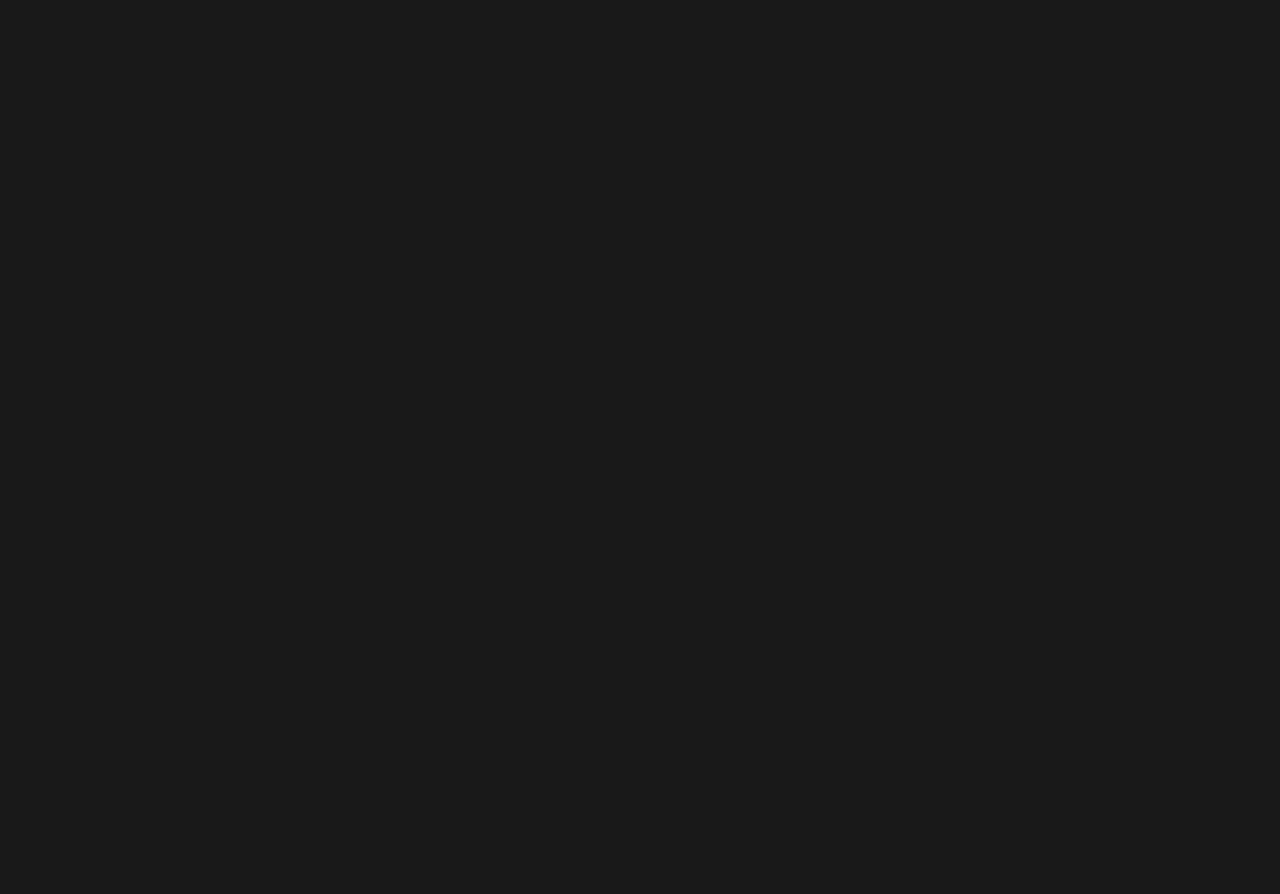
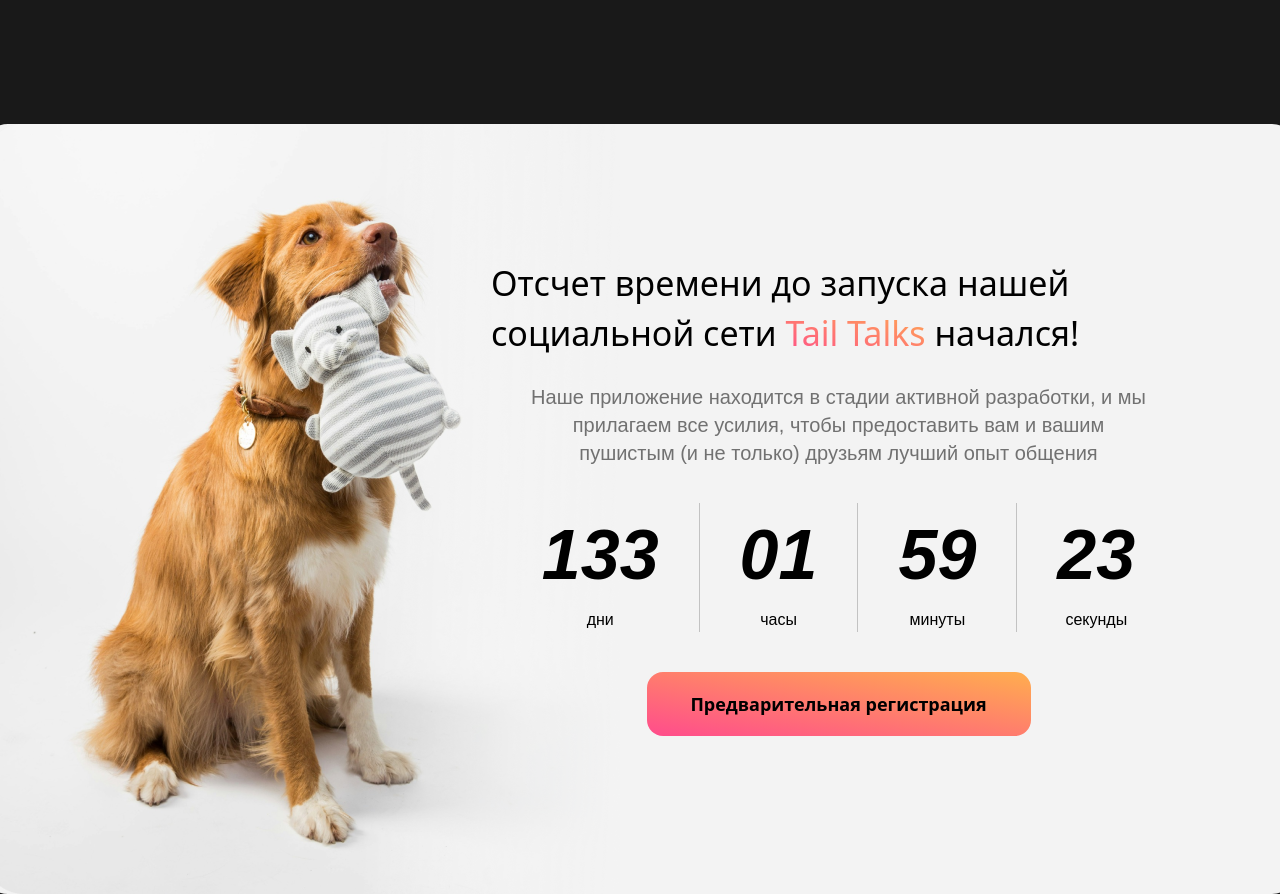
Before and after one commit to TailTalks/DevFront, a React (Create React App) app: page / in a window 1280 px wide. Shown: the part 2740-3634 px from the top of the page. Before the commit the page ends 2725 px from the top, so only its background shows below. Built offline with nearby package versions, Linux system fonts and the light colour scheme.

Commit message:
add registration section in dark mode

```diff
--- a/src/app/App.tsx
+++ b/src/app/App.tsx
@@ -205,6 +205,43 @@
 
 				{/*end TailTalks in telegram */}
 
+				{/*registation*/}
+
+				<div className='h-[770px] bg-[#F3F3F3] rounded-3xl bg-counterDog bg-left bg-no-repeat mt-[140px] mx-[-62px] flex justify-end'>
+					<div className='w-[805px] h-[500px] flex flex-col items-center mt-[134px] mb-[136px] pr-[110px]'>
+						<h3 className='font-sans text-[#000000] text-[34px] leading-[50px] font-medium'>
+						Отсчет времени до запуска нашей социальной сети
+						<span className='bg-clip-text text-transparent bg-orangeGradient'> Tail Talks </span> начался!
+						</h3>
+						<p className='font-Rubik Variable font-light text-xl text-[#717171] mt-[25px] text-center px-10'>
+						Наше приложение находится в стадии активной разработки, и мы прилагаем все усилия, чтобы предоставить вам и вашим пушистым (и не только) друзьям лучший опыт общения
+						</p>
+						<div className='flex mt-9'>
+							<div className='flex flex-col justify-center items-center border-r border-[black]/20 px-10'>
+								<span className='font-Rubik Variable font-semibold italic text-[70px]'>133</span>
+								<span className='font-Rubik Variable font-light text-base'>дни</span>
+							</div>
+							<div className='flex flex-col justify-center items-center border-r border-[black]/20 px-10'>
+								<span className='font-Rubik Variable font-semibold italic text-[70px]'>01</span>
+								<span className='font-Rubik Variable font-light text-base'>часы</span>
+							</div>
+							<div className='flex flex-col justify-center items-center border-r border-[black]/20 px-10'>
+								<span className='font-Rubik Variable font-semibold italic text-[70px]'>59</span>
+								<span className='font-Rubik Variable font-light text-base'>минуты</span>
+							</div>
+							<div className='flex flex-col justify-center items-center px-10'>
+								<span className='font-Rubik Variable font-semibold italic text-[70px]'>23</span>
+								<span className='font-Rubik Variable font-light text-base'>секунды</span>
+							</div>
+						</div>
+						<button className='font-sans font-bold text-lg w-96 h-16 rounded-2xl bg-orangeGradient mt-10'>
+							Предварительная регистрация
+						</button>
+					</div>
+				</div>
+
+				{/*end registration*/}
+
       </div>
       {/* end container */}
 
--- a/tailwind.config.js
+++ b/tailwind.config.js
@@ -21,6 +21,8 @@
 					"linear-gradient(to bottom, rgba(25, 25, 25, 0), rgba(25, 25, 25, 0), rgba(25, 25, 25, 1)), url('assets/step5pic.jpg')",
 				'orangeGradient':
 					"linear-gradient(to bottom left, rgba(255, 174, 78, 1), rgba(255, 76, 140, 1))",
+				'counterDog':
+					"url('assets/counterDog.png')"
       },
       colors: {
         black: {
```
Also changed, not shown: src/assets/counterDog.png (added).
